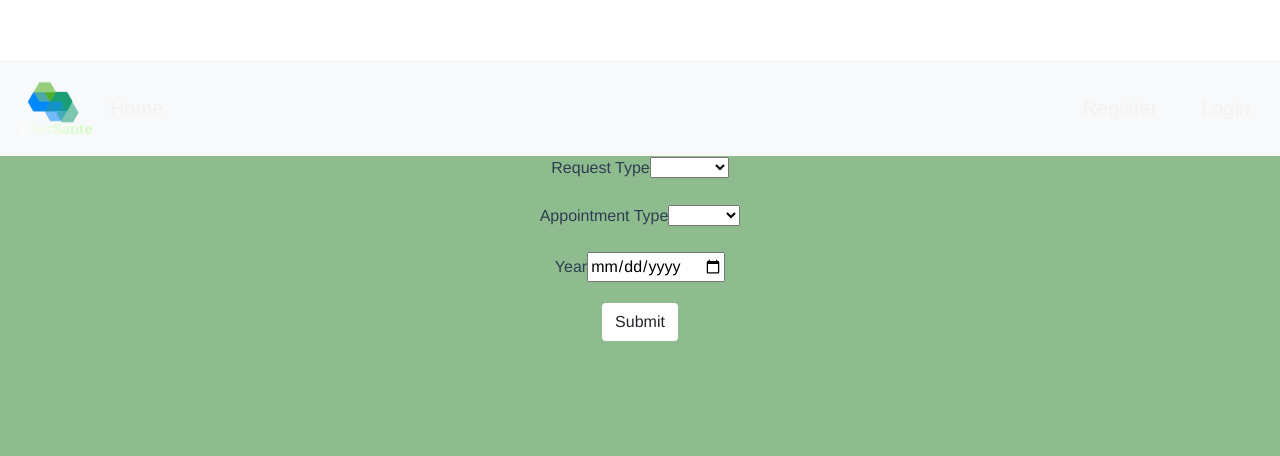
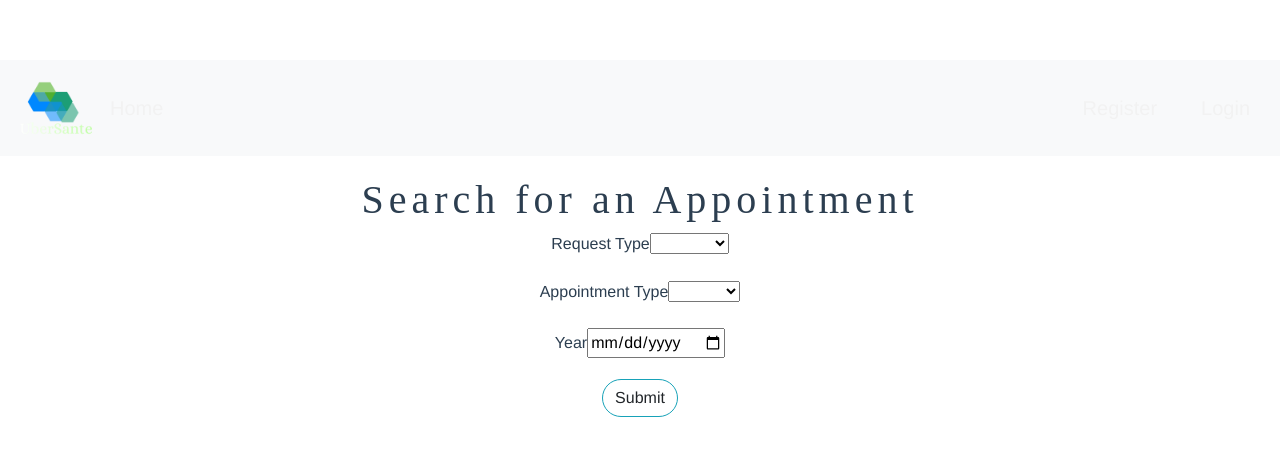
Before and after one commit to aa-software2112/SOEN_344, a Vue app in the folder client/: page /schedule in a window 1280 px wide. Shown: the top 456 px of the page. Built offline with nearby package versions, Linux system fonts and the light colour scheme.

Commit message:
Working Schedule finder

```diff
--- a/client/src/App.vue
+++ b/client/src/App.vue
@@ -1,6 +1,7 @@
 /* eslint-disable */
 <template>
   <div id="app">
+
     <navbar></navbar>
     <router-view/>
   </div>
--- a/client/src/assets/css/main.css
+++ b/client/src/assets/css/main.css
@@ -14,7 +14,6 @@ html, body {
     text-align: center;
     color: #2c3e50;
     margin-top: 60px;
-    background: darkseagreen !important
 }
 
 #main-content-area {
@@ -22,18 +21,25 @@ html, body {
     min-height: 100%;
 }
 
-.reg-container{
-    max-width:500px;
-
+.submit, button
+{
+  border-color: #17a2b8 !important;
+  border-radius: 50px;
 }
 
-.submit
-{
-    background-color: white;
-}
 
 .logo {
     background-image : url('../UberSante.png');
     padding: 40px;
     background-size: contain;
 }
+
+.reg-container{
+  margin-top: 20px;
+}
+
+body {font-family: "Times New Roman", Georgia, Serif;}
+h1, h2, h3, h4, h5, h6 {
+  font-family: "Playfair Display";
+  letter-spacing: 5px;
+}
--- a/client/src/components/Schedule.vue
+++ b/client/src/components/Schedule.vue
@@ -1,7 +1,7 @@
 /* eslint-disable */
 <template>
   <div class="container reg-container" id="patient-reg">
-
+    <h1> Search for an Appointment </h1>
     <form id="form-availability" @submit.prevent="processForm">
       <div class="form-group">
         <label for="request_type">Request Type</label>
@@ -24,20 +24,25 @@
       <button type="submit" class="btn btn-default submit">Submit</button>
     </form>
 
-       <div id="results">
-         <ul id="example-1">
-             <div v-for="(notUsed, index) in results.data">
-               <div v-for="(item) in results.data[index]">
-                   <div class="container availability-item" id="availability-item">
-                      <p> Doctor: {{item['doctor_id']}}  </p>
+    <div v-if="current_type === 'DAILY'">
+      <div class="container availability-item" v-for="(item) in results.data">
+        <p> Date: {{item['year']}}-{{item['month']}}-{{item['day']}} </p>
+        <p> Room: {{item['room']}} </p>
         <p> Appointment Type: {{item['booking_type']}} </p>
-                      <p> Room: {{item['room']}} </p>
-                      <p> {{item['year']}}-{{item['month']}}-{{item['day']}} </p>
-                      <button :id="availability_id"> Book Appointment </button>
+        <p> Doctor: {{item['doctor_id']}} </p>
+        <button :id="item['id']"> Book Appointment</button>
       </div>
     </div>
+    <div v-else>
+      <div v-for="(notUsed, index) in results.data">
+        <div class="container availability-item" v-for="(item) in results.data[index]">
+          <p> Date: {{item['year']}}-{{item['month']}}-{{item['day']}} </p>
+          <p> Room: {{item['room']}} </p>
+          <p> Appointment Type: {{item['booking_type']}} </p>
+          <p> Doctor: {{item['doctor_id']}} </p>
+          <button :id="item['id']"> Book Appointment</button>
         </div>
-         </ul>
+      </div>
     </div>
   </div>
 </template>
@@ -52,16 +57,19 @@ export default {
        request_type: '',
       appointment_request_type: '',
       date: '',
-      results: ''
+      results: '',
+      submit: '',
+      current_type: ''
     };
   },
   methods: {
      processForm: function () {
        var self=this;
+       self.submit='True';
       axios.post('http://127.0.0.1:5000/get_schedule',{request_type: this.request_type, appointment_request_type: this.appointment_request_type, date: this.date} )
         .then(response => {
             self.results = response.data
-            alert(self.results)
+            self.current_type = this.request_type
           })
         .catch(function (error) {
           alert(error);
@@ -76,8 +84,12 @@ export default {
  .availability-item{
         border-radius: 5px;
         text-align: left;
-        background: rgba(255,255,255, 0.5);
+        background: rgba(0,0,0, 0.2);
         padding: 10px;
-        margin: 10px;
+        margin: 10px auto 10px auto;
+        max-width: 300px;
+    }
+  #list-results{
+    margin: auto;
   }
 </style>
```
Also changed, not shown: 1 other file (tests, documents, lock files or other folders). Lines whose indentation alone changed are shown as unchanged.
